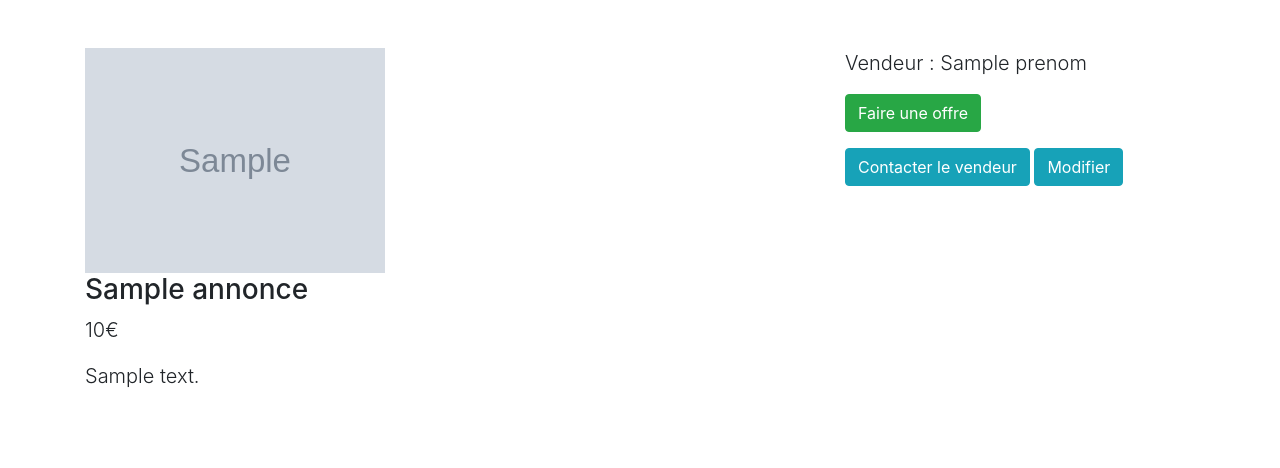
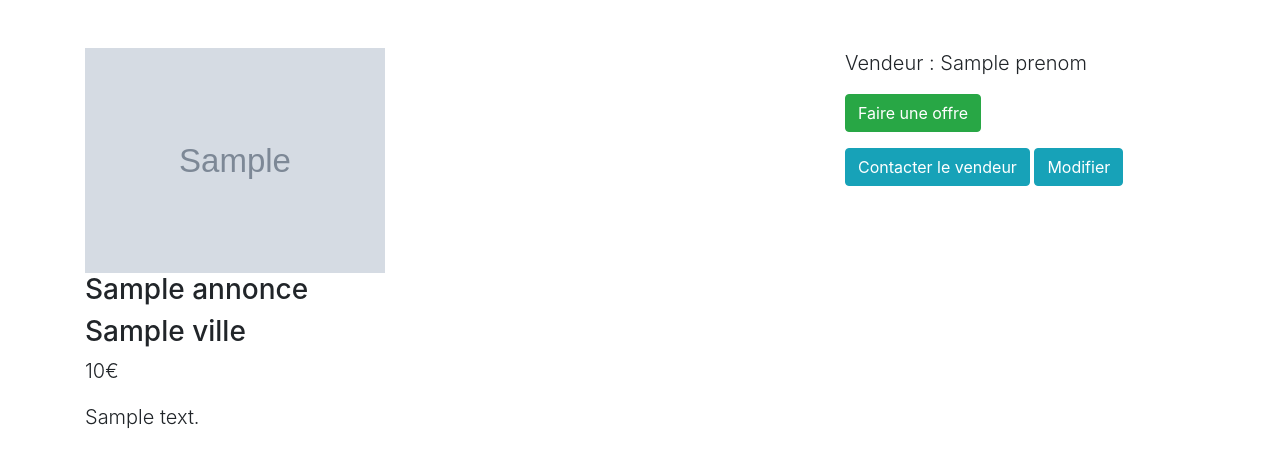
Before and after one commit to Kuma667/wf3projet, a PHP site: template templates/base/pages/annonceSingle.html.twig in a window 1280 px wide. Shown: the top 468 px of the page. Run offline with PHP 8.4, Linux system fonts and the light colour scheme; the template is opened without the code that fills it: most values are stand-ins (such as "Sample title", 1, 10 or a date in 2020); grey boxes marked "Sample" are stand-in pictures; some libraries are stand-ins or nearby versions.

Commit message:
Suppression du champ villes dans recherche + modif table categorie

```diff
--- a/templates/base/index.html.twig
+++ b/templates/base/index.html.twig
@@ -12,11 +12,6 @@
 			 {% endfor %}
 			</select>
           <input type="text" class="form-control" placeholder="Search" name="search" value="{{ app.request.query.get('search') }}">
-			<select name="categorie">
-			 {% for ville in villes %}
-				 <option value="{{ ville.ville }}"> {{ ville.ville }}</option>
-			 {% endfor %}
-			</select>
           <span class="input-group-btn">
             <button type="submit" class="btn btn-primary">Valider</button>
           </span>
--- a/templates/base/pages/annonceSingle.html.twig
+++ b/templates/base/pages/annonceSingle.html.twig
@@ -10,6 +10,7 @@
 		<div class="col-md-8">
 			<img class="img-fluid" style="max-width:300px" src="{{ asset('uploads/photos/' ~ annonce.photo) }}">
 			<h3> {{ annonce.titre }} </h3>
+			<h3> {{ annonce.ville }} </h3>
 			<p class="lead"> {{ annonce.prix }}€</p>
 			<p class="lead"> {{ annonce.description }}</p>
 		</div>
--- a/templates/base/pages/searchAnnonce.html.twig
+++ b/templates/base/pages/searchAnnonce.html.twig
@@ -27,6 +27,7 @@
 				<div class="col-md-12">
 					<p class="lead">{{ annonce.titre }}</p>
 					<p class="lead">{{ annonce.prix }}</p>
+					<p class="lead">{{ annonce.ville }}</p>
 					<img class="img-fluid" style="max-width:300px" src="{{ asset('uploads/photos/' ~ annonce.photo) }}">
 				</div>
 
```
